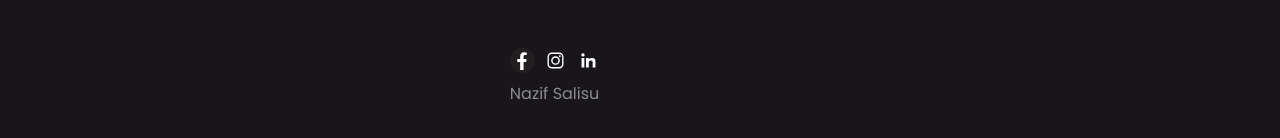
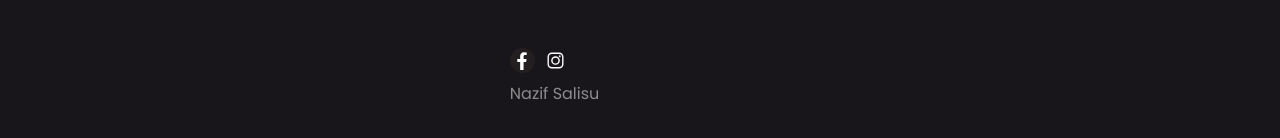
Before and after one commit to nazif-salisu/portfolio, a React (Create React App) app: page / in a window 1280 px wide. Shown: the part 2590-2728 px from the top of the page. Built offline with nearby package versions, Linux system fonts and the light colour scheme; a web font is replaced by a local one.

Commit message:
Footer.js

```diff
--- a/src/Components/Footer/Footer.js
+++ b/src/Components/Footer/Footer.js
@@ -2,7 +2,6 @@ import React from 'react';
 import './Footer.css';
 import facebook from '../../Assets/facebookIcon.svg'
 import instagram from '../../Assets/instagramIcon.svg'
-import linkedin from '../../Assets/linkedinIcon.svg'
 import naza from '../../Assets/naza_logo1.png'
 
 const Footer = () => {
@@ -16,14 +15,11 @@ const Footer = () => {
     <div className="footer-links">
       <div className="footer-link">
         <div className="web-logos">
-          <a href="https://www.instagram.com/nazamarket">
+          <a href="https://www.facebook.com/nazifsalisu_official">
             <img src={facebook} alt="" className="web-logo"/>
           </a>
-          <a href="https://www.linkedin.com/naza">
+          <a href="https://www.instagram.com/nazifsalisu_official">
             <img src={instagram} alt="" className="web-logo"/>
-          </a>
-          <a href="https://www.pinteres.com/naza">
-            <img src={linkedin} alt="" className="web-logo" />
           </a>
         </div>
         <h1 className='h-footer'>Nazif Salisu</h1>
```
